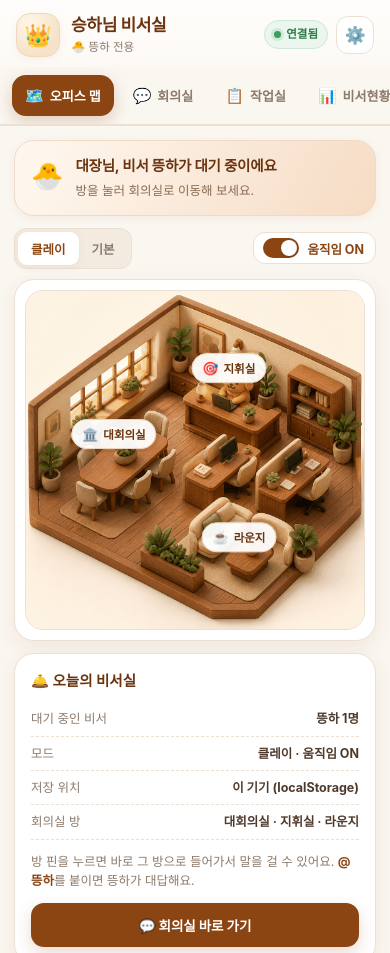
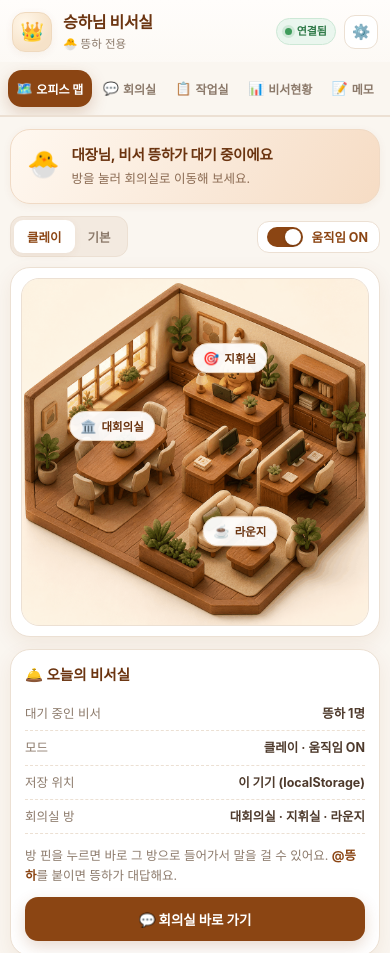
Before and after one commit to seungha0910-pixel/seungha0910-office, a plain HTML site: page index.html in a window 390 px wide. Shown: the top 953 px of the page. Drawn offline with Linux system fonts and the light colour scheme.

Commit message:
polish: 모바일 탭 폭 조정 및 이동 안내 문구 수정

```diff
--- a/index.html
+++ b/index.html
@@ -420,6 +420,20 @@
     max-width:88vw;text-align:center;
   }
   .toast.show{opacity:1;transform:translate(-50%,0)}
+
+  @media (max-width:430px){
+    .tabs-in{padding:8px 8px;gap:3px}
+    .tab{padding:9px 7px;font-size:12px;gap:4px}
+    .tab .t-ico{font-size:13px}
+    .head-in{padding:10px 12px 8px;gap:8px}
+    .brand-badge{width:40px;height:40px;flex-basis:40px;font-size:19px;border-radius:13px}
+    .brand h1{font-size:16px}
+    .conn{font-size:11px;padding:4px 8px}
+    .icon-btn{width:34px;height:34px;border-radius:11px;font-size:15px}
+    nav.tabs{top:60px}
+    main{padding:12px 10px 32px}
+    .card{padding:14px}
+  }
 
   /* ---------- desktop ---------- */
   @media (min-width:820px){
@@ -845,7 +859,7 @@
     renderRooms();
     renderChat();
     scrollChat();
-    toast(ROOMS[ui.room].icon + " " + ROOMS[ui.room].name + "으로 이동했어요");
+    toast(ROOMS[ui.room].icon + " " + ROOMS[ui.room].name + "로 이동했어요");
   }
 
   document.addEventListener("click", function(e){
```
